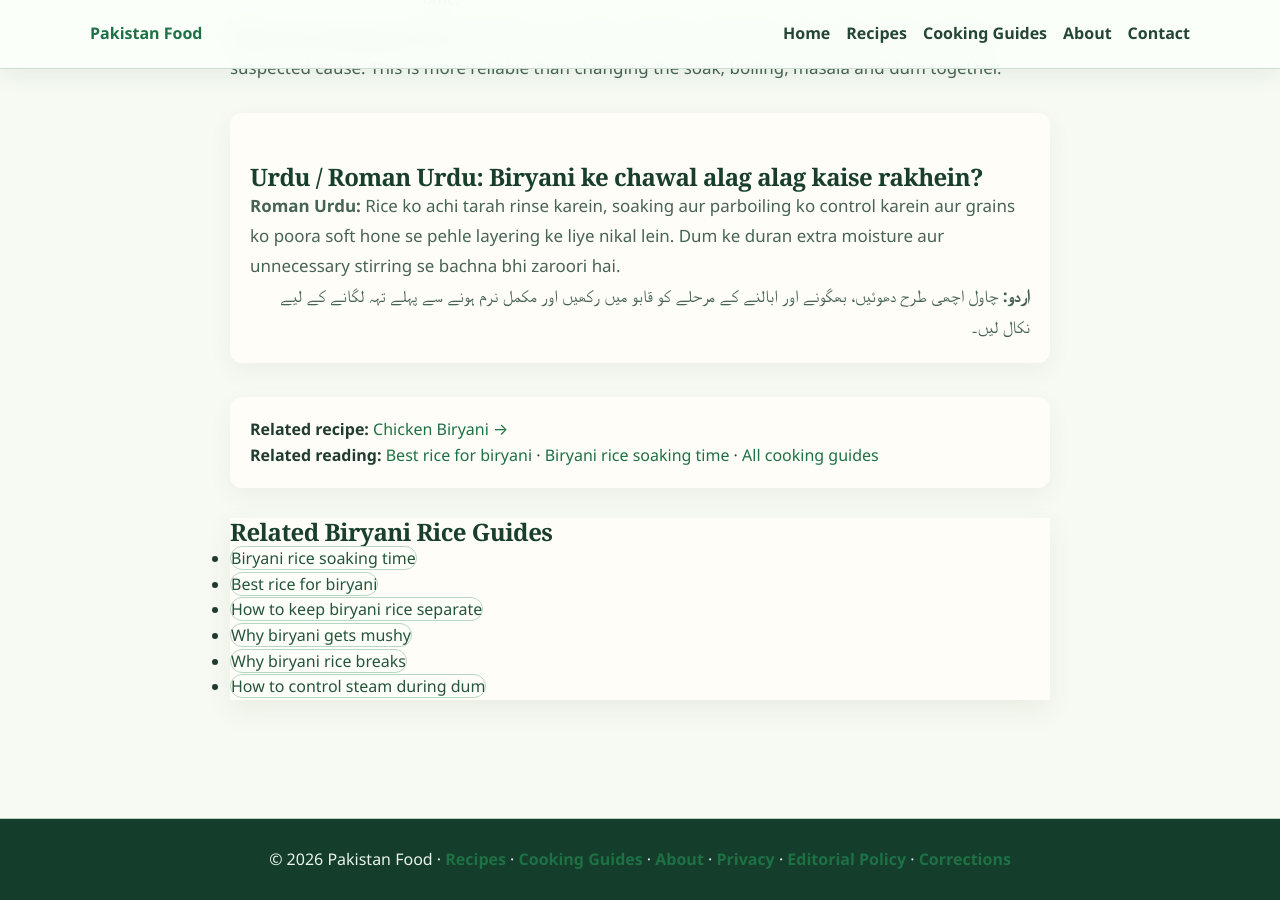
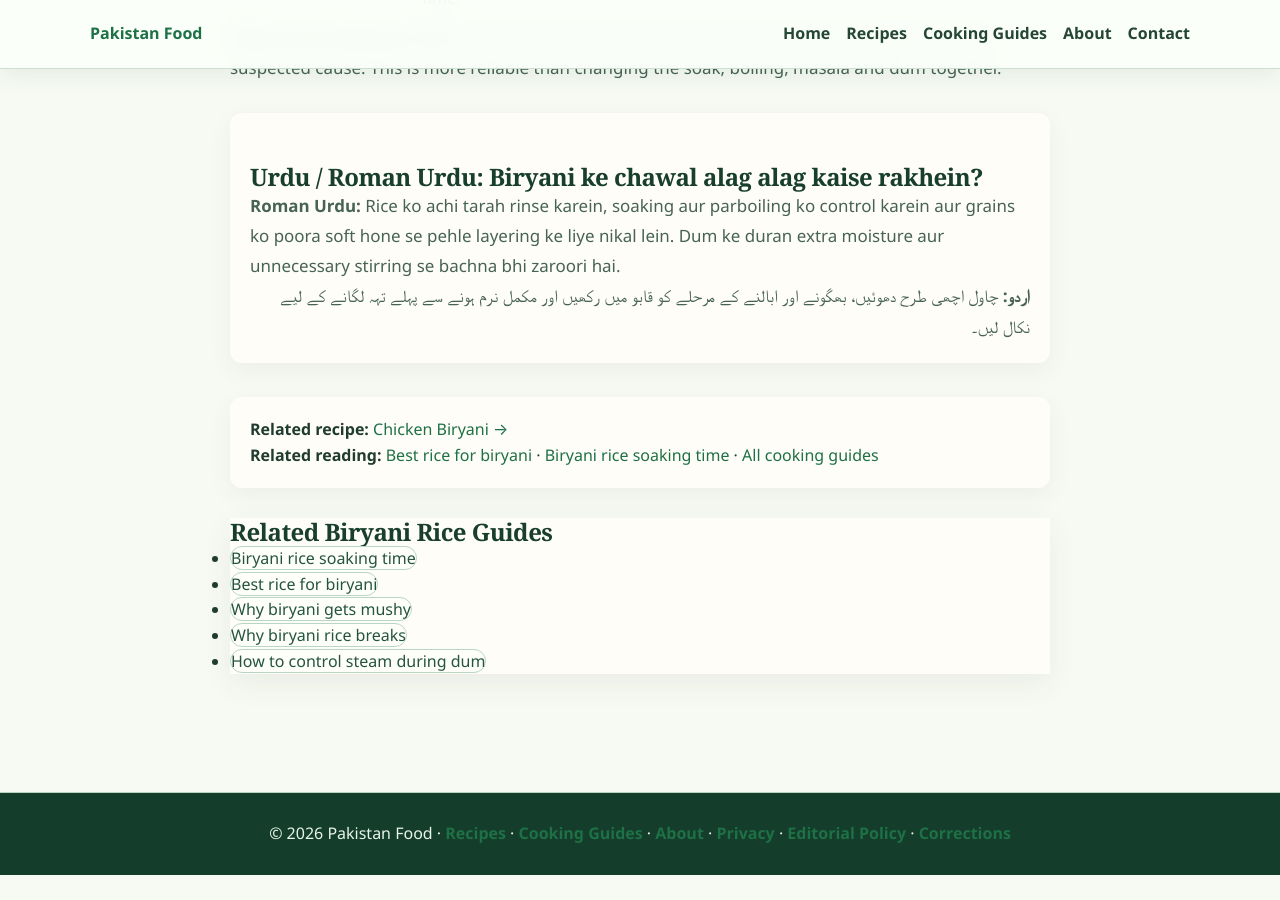
Before and after one commit to manazarali01-hub/pakistan-food, a Jekyll site: the page guides/how-to-make-biryani-rice-separate.html, which Jekyll copies as it is, in a window 1280 px wide and 900 px high, scrolled down 1507 px. Built offline with Jekyll 4.4.1, drawn with Linux system fonts in a browser that asks for light colours; after the commit the page ends 2382 px from its top, so only the background shows below that.

Commit message:
Remove self-link from separate biryani rice guide

```diff
--- a/guides/how-to-make-biryani-rice-separate.html
+++ b/guides/how-to-make-biryani-rice-separate.html
@@ -27,7 +27,7 @@
 <h2>Check the masala moisture before dum</h2><p>Thin excess liquid in the masala can continue cooking the rice and cause clumping. Aim for the consistency your recipe calls for rather than automatically adding extra water. Seal the pot appropriately and avoid repeatedly opening and mixing during dum.</p>
 <h2>Diagnose the result before changing the recipe</h2><table style="width:100%;border-collapse:collapse"><thead><tr><th style="border:1px solid #dfe8df;padding:10px;text-align:left">Result</th><th style="border:1px solid #dfe8df;padding:10px;text-align:left">First thing to check</th></tr></thead><tbody><tr><td style="border:1px solid #dfe8df;padding:10px">Sticky or clumped rice</td><td style="border:1px solid #dfe8df;padding:10px">Loose starch, overcooking or excess masala moisture.</td></tr><tr><td style="border:1px solid #dfe8df;padding:10px">Broken grains</td><td style="border:1px solid #dfe8df;padding:10px">Too-soft parboiling, rough draining or heavy layering.</td></tr><tr><td style="border:1px solid #dfe8df;padding:10px">Hard rice after dum</td><td style="border:1px solid #dfe8df;padding:10px">Whether it was under-parboiled, had insufficient moisture or needed more dum time.</td></tr></tbody></table>
 <p><strong>Make one change per test:</strong> Keep the rice variety and most steps the same, then adjust only the suspected cause. This is more reliable than changing the soak, boiling, masala and dum together.</p><section class="urdu-box"><h2>Urdu / Roman Urdu: Biryani ke chawal alag alag kaise rakhein?</h2><p><strong>Roman Urdu:</strong> Rice ko achi tarah rinse karein, soaking aur parboiling ko control karein aur grains ko poora soft hone se pehle layering ke liye nikal lein. Dum ke duran extra moisture aur unnecessary stirring se bachna bhi zaroori hai.</p><p lang="ur"><strong>اردو:</strong> چاول اچھی طرح دھوئیں، بھگونے اور ابالنے کے مرحلے کو قابو میں رکھیں اور مکمل نرم ہونے سے پہلے تہہ لگانے کے لیے نکال لیں۔</p></section>
-<div class="guide-cta"><strong>Related recipe:</strong> <a href="../recipes/chicken-biryani.html">Chicken Biryani →</a><br><strong>Related reading:</strong> <a href="best-rice-for-biryani.html">Best rice for biryani</a> · <a href="biryani-rice-soaking-time.html">Biryani rice soaking time</a> · <a href="./">All cooking guides</a></div><section class="related-guides"><h2>Related Biryani Rice Guides</h2><ul><li><a href="biryani-rice-soaking-time.html">Biryani rice soaking time</a></li><li><a href="best-rice-for-biryani.html">Best rice for biryani</a></li><li><a href="how-to-make-biryani-rice-separate.html">How to keep biryani rice separate</a></li><li><a href="why-biryani-gets-mushy.html">Why biryani gets mushy</a></li><li><a href="why-biryani-rice-breaks.html">Why biryani rice breaks</a></li><li><a href="how-to-control-steam-in-biryani.html">How to control steam during dum</a></li></ul></section></main><footer class="guide-site-footer">
+<div class="guide-cta"><strong>Related recipe:</strong> <a href="../recipes/chicken-biryani.html">Chicken Biryani →</a><br><strong>Related reading:</strong> <a href="best-rice-for-biryani.html">Best rice for biryani</a> · <a href="biryani-rice-soaking-time.html">Biryani rice soaking time</a> · <a href="./">All cooking guides</a></div><section class="related-guides"><h2>Related Biryani Rice Guides</h2><ul><li><a href="biryani-rice-soaking-time.html">Biryani rice soaking time</a></li><li><a href="best-rice-for-biryani.html">Best rice for biryani</a></li><li><a href="why-biryani-gets-mushy.html">Why biryani gets mushy</a></li><li><a href="why-biryani-rice-breaks.html">Why biryani rice breaks</a></li><li><a href="how-to-control-steam-in-biryani.html">How to control steam during dum</a></li></ul></section></main><footer class="guide-site-footer">
   <p>© 2026 Pakistan Food · <a href="../recipes/">Recipes</a> · <a href="./">Cooking Guides</a> · <a href="../about.html">About</a> · <a href="../privacy-policy.html">Privacy</a> · <a href="../editorial-policy.html">Editorial Policy</a> · <a href="../contact.html">Corrections</a></p>
 </footer>
 </body></html>
```
